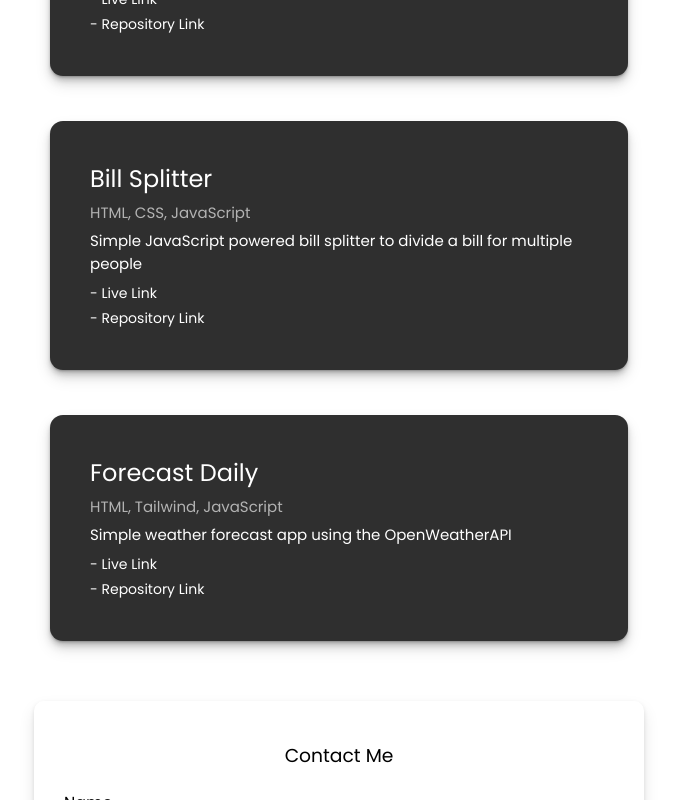
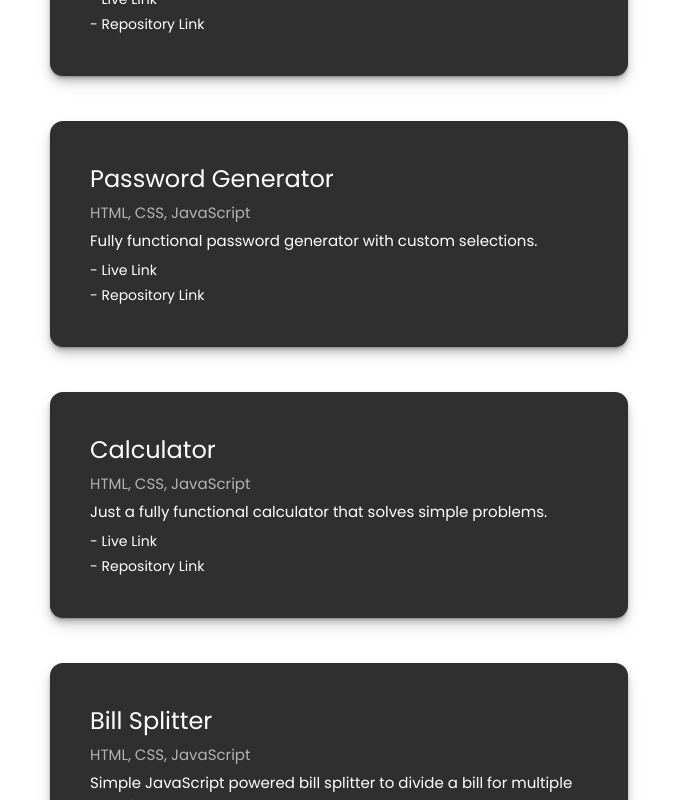
Before and after one commit to Ksubi1x/personal-portfolio, a React (Create React App) app: page / in a window 1280 px wide. Shown: the part 1220-2020 px from the top of the page, without its empty margins (301-978 px from the left). Built offline with nearby package versions, Linux system fonts and the light colour scheme.

Commit message:
added README

```diff
--- a/src/components/Header/Header.css
+++ b/src/components/Header/Header.css
@@ -21,7 +21,7 @@
 .navMenu {
     display: flex;
     justify-content: space-around;
-    width: 10%;
+    width: 15%;
 }
 
 .navList {
--- a/src/pages/Home/Home.css
+++ b/src/pages/Home/Home.css
@@ -31,7 +31,6 @@
 }
 
 
-.background
 
 
 .hero {
@@ -60,7 +59,7 @@
 .aboutMe {
     text-align: left;
     padding: 30px;
-    margin: 15px;
+    margin: 15px ;
     display: flex;
     flex-direction: column;
     gap: 15px;
@@ -69,7 +68,7 @@
 
 .aboutMe p {
     text-align: left;
-    margin: 10px 0px;
+    margin: 10px 0px
 }
 
 .contactLink {
@@ -226,7 +225,8 @@
     outline: none;
     padding: 0px 15px;
     box-sizing: border-box;
-    box-shadow: 0 4px 6px -1px rgb(0 0 0 / 0.1), 0 2px 4px -2px rgb(0 0 0 / 0.1);
+    box-shadow: 0 10px 15px -3px rgb(0 0 0 / 0.1), 0 4px 6px -4px rgb(0 0 0 / 0.1);
+
 }
 
 .formBox textarea {
@@ -234,7 +234,8 @@
     resize: none;
     border: none;
     outline: none;
-    box-shadow: 0 4px 6px -1px rgb(0 0 0 / 0.1), 0 2px 4px -2px rgb(0 0 0 / 0.1);
+    box-shadow: 0 10px 15px -3px rgb(0 0 0 / 0.1), 0 4px 6px -4px rgb(0 0 0 / 0.1);
+
     padding: 10px 15px;
 
 
@@ -250,7 +251,7 @@
     border-radius: 5px;
     cursor: pointer;
     box-shadow: 0 10px 15px -3px rgb(0 0 0 / 0.1), 0 4px 6px -4px rgb(0 0 0 / 0.1);
-    background-color: (#8693AB, #BDD4E7);
+    background-color: white;
 
 }
 
@@ -285,6 +286,7 @@
     padding: 30px;
     list-style: none;
     width: 100%;
+    gap: 30px;
 
 }
 
--- a/src/pages/Home/Home.js
+++ b/src/pages/Home/Home.js
@@ -93,6 +93,41 @@ const Home = () => {
                   </div>
                 </section>
 
+
+                <section className='project'>
+                  <div className='projectDesc'>
+                    <h2>Password Generator</h2>
+                    <p className='technologies'>HTML, CSS, JavaScript</p>
+                    <p>Fully functional password generator with custom selections.</p>
+                    <ul>
+                      <li>
+                        <a className='projectLink' href='https://ksubi1x.github.io/password-generator/' target="_blank">- Live Link</a>
+                      </li>
+                      <li>
+                        <a href='https://github.com/Ksubi1x/password-generator' target="_blank" className='projectLink'>- Repository Link</a>
+                      </li>
+                    </ul>
+                  </div>
+                </section>
+
+
+                <section className='project'>
+                  <div className='projectDesc'>
+                    <h2>Calculator</h2>
+                    <p className='technologies'>HTML, CSS, JavaScript</p>
+                    <p>Just a fully functional calculator that solves simple problems.</p>
+                    <ul>
+                      <li>
+                        <a className='projectLink' href='https://ksubi1x.github.io/calculator/' target="_blank">- Live Link</a>
+                      </li>
+                      <li>
+                        <a href='https://github.com/Ksubi1x/calculator' target="_blank" className='projectLink'>- Repository Link</a>
+                      </li>
+                    </ul>
+                  </div>
+                </section>
+
+
                 <section className='project'>
                   <div className='projectDesc'>
                     <h2>Bill Splitter</h2>
```
Also changed, not shown: 1 other file (tests, documents, lock files or other folders).
